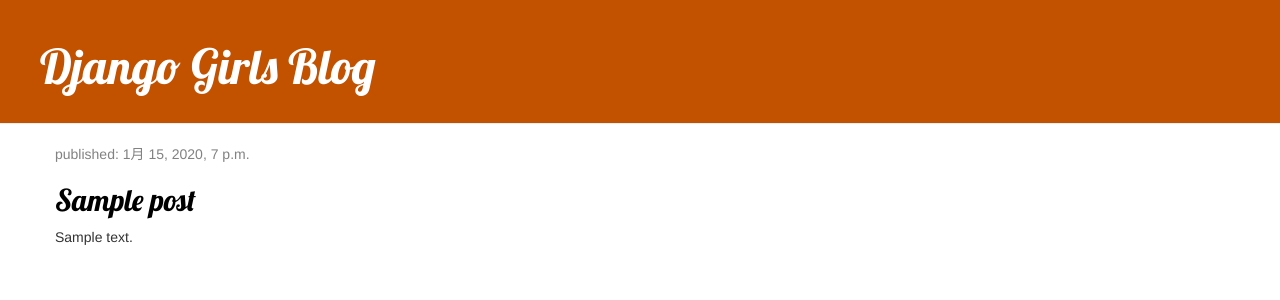
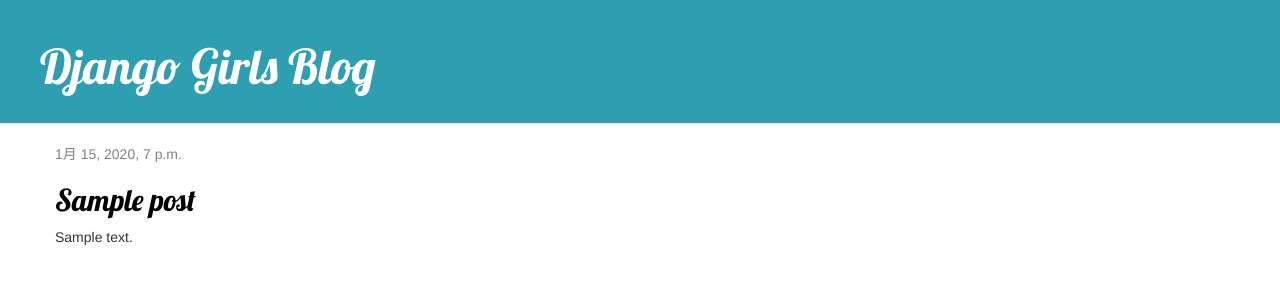
Before and after one commit to KobaTomo/my-first-blog, a Django app: page / in a window 1280 px wide. Shown: the top 300 px of the page. Run offline with Django 3.2, Linux system fonts and the light colour scheme; tables that the repository leaves empty hold one stand-in row (values such as "Sample post"); some libraries are stand-ins or nearby versions.

Commit message:
Changed Post List, And Add base

```diff
--- a/blog/static/css/blog.css
+++ b/blog/static/css/blog.css
@@ -1,5 +1,5 @@
 .page-header {
-    background-color: #C25100;
+    background-color: #2E9FB0;
     margin-top: 0;
     padding: 20px 20px 20px 40px;
 }
--- /dev/null
+++ b/blog/templates/blog/base.html
@@ -0,0 +1,23 @@
+{% load static %}
+<html>
+    <head>
+        <title>Django Girls blog</title>
+        <link rel="stylesheet" href="//maxcdn.bootstrapcdn.com/bootstrap/3.2.0/css/bootstrap.min.css">
+        <link rel="stylesheet" href="//maxcdn.bootstrapcdn.com/bootstrap/3.2.0/css/bootstrap-theme.min.css">
+        <link href='//fonts.googleapis.com/css?family=Lobster&subset=latin,latin-ext' rel='stylesheet' type='text/css'>
+        <link rel="stylesheet" href="{% static 'css/blog.css' %}">
+    </head>
+    <body>
+        <div class="page-header">
+            <h1><a href="/">Django Girls Blog</a></h1>
+        </div>
+        <div class="content container">
+            <div class="row">
+                <div class="col-md-8">
+                {% block content %}
+                {% endblock %}
+                </div>
+            </div>
+        </div>
+    </body>
+</html>
--- a/blog/templates/blog/post_list.html
+++ b/blog/templates/blog/post_list.html
@@ -1,31 +1,13 @@
-{% load static %}
-<!DOCTYPE html>
-<html lang="en">
-<head>
-    <link rel="stylesheet" href="//maxcdn.bootstrapcdn.com/bootstrap/3.2.0/css/bootstrap.min.css">
-    <link rel="stylesheet" href="//maxcdn.bootstrapcdn.com/bootstrap/3.2.0/css/bootstrap-theme.min.css">
-    <link href="//fonts.googleapis.com/css?family=Lobster&subset=latin,latin-ext" rel="stylesheet" type="text/css">
-    <link rel="stylesheet" href="{% static 'css/blog.css' %}">
-    <meta charset="UTF-8">
-</head>
-<body>
-    <div class="page-header">
-        <h1><a href="/">Django Girls Blog</a></h1>
-    </div>
-    <div class="content container">
-        <div class="row">
-            <div class="col-md-8">
+{% extends 'blog/base.html' %}
+
+{% block content %}
     {% for post in posts %}
         <div class="post">
             <div class="date">
-                            <p>published: {{ post.published_date }}</p>
+                {{ post.published_date }}
             </div>
             <h2><a href="">{{ post.title }}</a></h2>
             <p>{{ post.text|linebreaksbr }}</p>
         </div>
     {% endfor %}
-            </div>
-        </div>
-    </div>
-</body>
-</html>
+{% endblock %}
```
Lines whose indentation alone changed are shown as unchanged.
